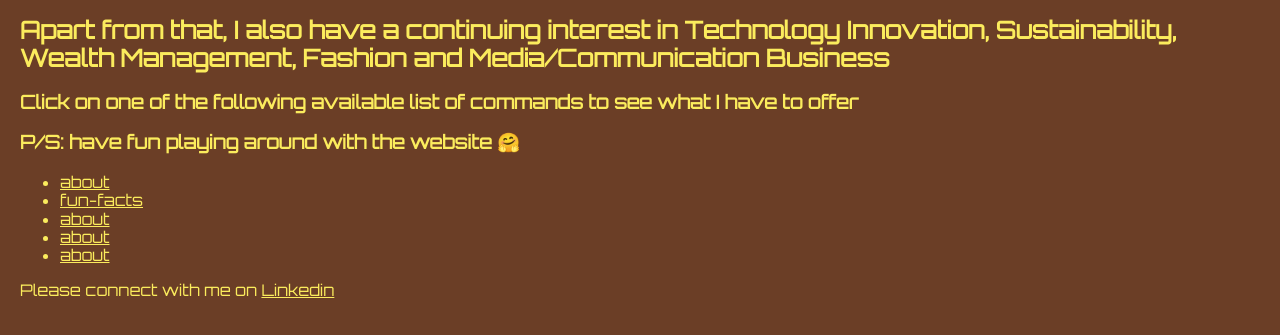
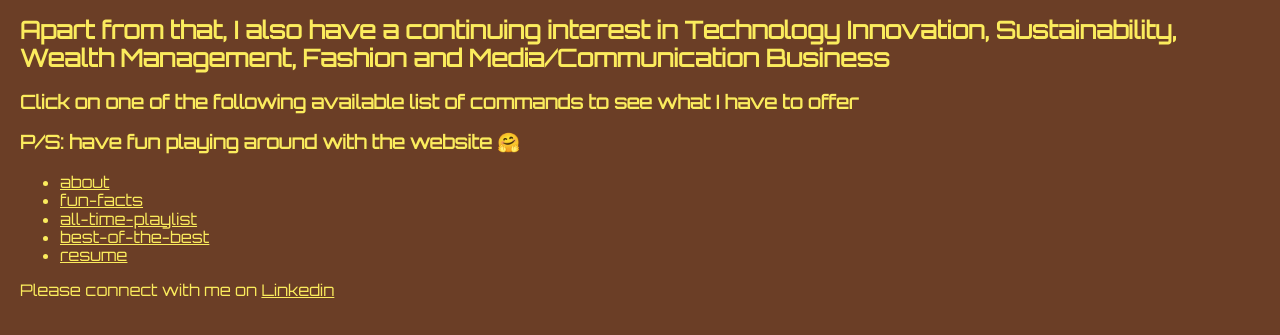
Before and after one commit to lethihaiyen/Personal_Website, a website built with Vite: page index.html in a window 1280 px wide. Shown: the part 665-1000 px from the top of the page. Built offline with nearby package versions, Linux system fonts and the light colour scheme; a web font is replaced by a local one.

Commit message:
Update index.html

```diff
--- a/index.html
+++ b/index.html
@@ -16,9 +16,9 @@
         <ul>
             <li><a href = "about.html"> about</a></li>
             <li><a href = "fun-facts.html"> fun-facts</a></li>
-            <li><a href = "all-time-playlist.html"> about</a></li>
-            <li><a href = "best-of-the-best.html"> about</a></li>
-            <li><a href = "resume.html"> about</a></li>
+            <li><a href = "all-time-playlist.html"> all-time-playlist</a></li>
+            <li><a href = "best-of-the-best.html"> best-of-the-best</a></li>
+            <li><a href = "resume.html"> resume</a></li>
         </ul>
         <p> Please connect with me on <a href = "https://www.linkedin.com/in/yen-le-098627214/" > Linkedin </a></p>
         </body>
```
